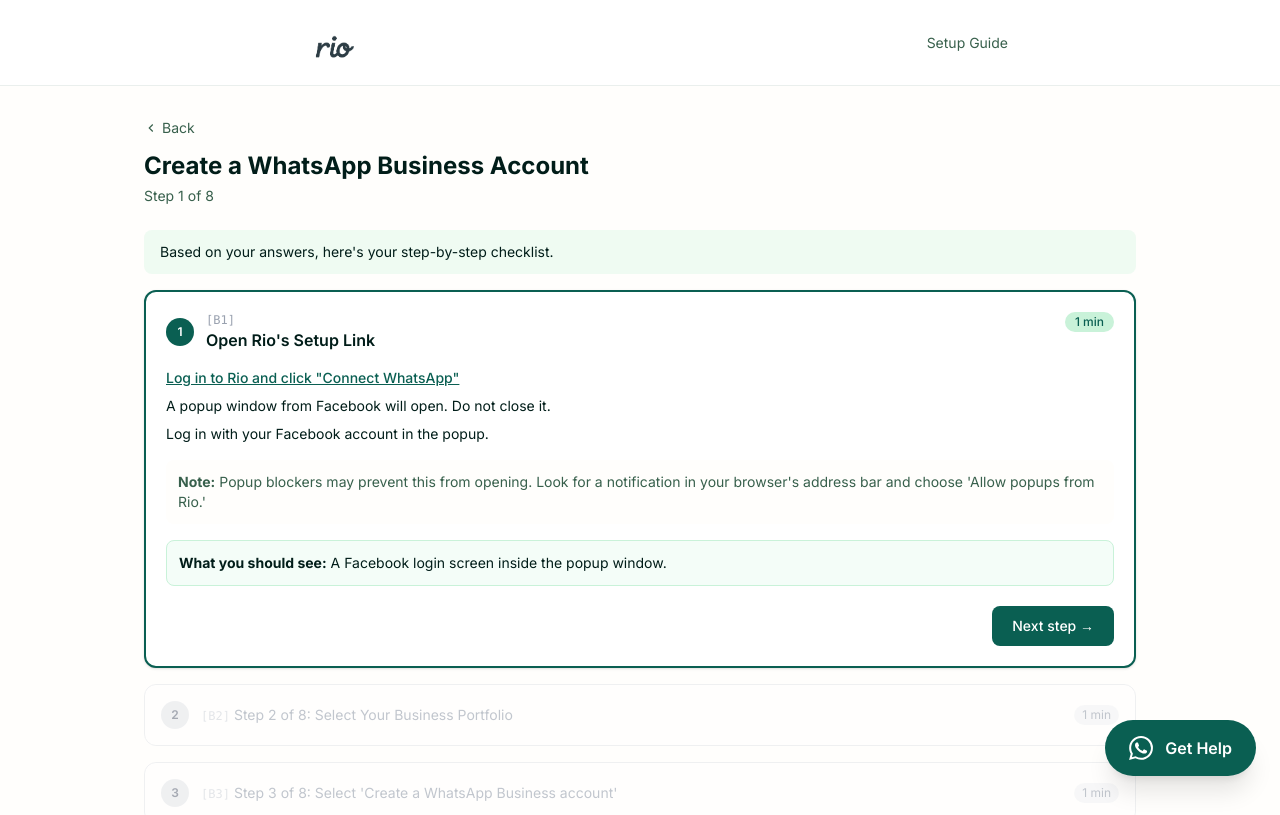
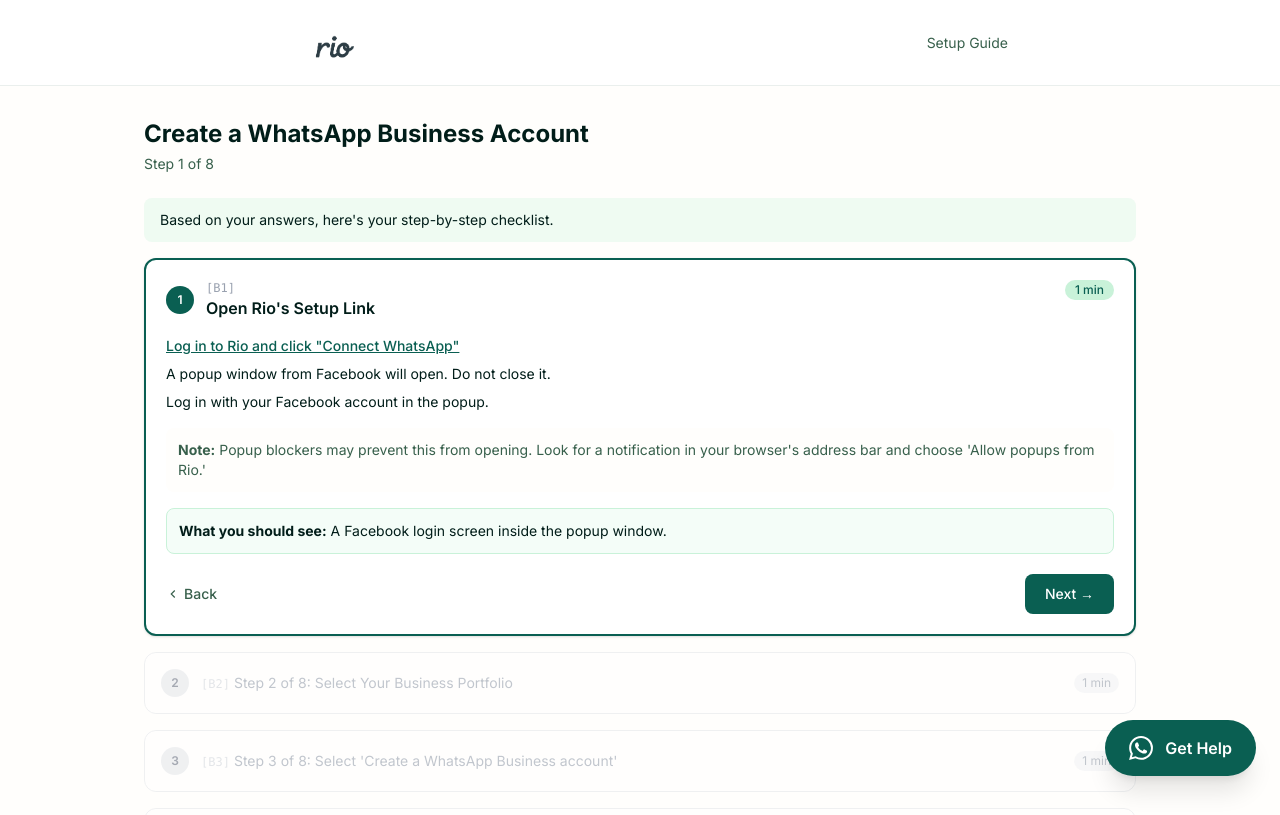
Before and after one commit to josephtandle/rio-onboarding-guide, a Next.js app: page /path-b in a window 1280 px wide. Shown: the top 815 px of the page. Built offline with nearby package versions, Linux system fonts and the light colour scheme.

Commit message:
feat: Back/Next nav in StepCard, error button above nav row
Co-Authored-By: Claude Sonnet 4.6 <noreply@anthropic.com>

```diff
--- a/components/PathPage.tsx
+++ b/components/PathPage.tsx
@@ -142,15 +142,6 @@ export default function PathPage({
 
       <main className="mx-auto w-full max-w-5xl flex-1 px-4 py-8">
         <div className="mb-6">
-          {prereqDone && (
-            <button
-              onClick={currentIndex === 0 ? () => router.push("/") : handleBack}
-              className="mb-3 flex items-center gap-1 text-sm text-rio-green hover:underline"
-            >
-              <svg width="14" height="14" viewBox="0 0 24 24" fill="none" stroke="currentColor" strokeWidth="2"><path d="m15 18-6-6 6-6"/></svg>
-              Back
-            </button>
-          )}
           <h1 className="text-2xl font-bold text-rio-black">{pathTitle}</h1>
           <p className="mt-1 text-sm text-rio-green">
             Step {Math.min(currentIndex + 1, visibleSteps.length)} of{" "}
@@ -195,6 +186,7 @@ export default function PathPage({
                   handleToggleAction(step.id, actionIdx)
                 }
                 onComplete={() => handleComplete(step.id)}
+                onBack={currentIndex === 0 ? () => router.push("/") : handleBack}
                 onBranch={(action) => handleBranch(step.id, action)}
                 totalSteps={visibleSteps.length}
                 screenId={`${screenIdPrefix}${step.number}`}
--- a/components/StepCard.tsx
+++ b/components/StepCard.tsx
@@ -12,6 +12,7 @@ interface StepCardProps {
   checkedActions: boolean[];
   onToggleAction: (actionIndex: number) => void;
   onComplete: () => void;
+  onBack: () => void;
   onBranch?: (action: string) => void;
   totalSteps: number;
   screenId?: string;
@@ -22,6 +23,7 @@ export default function StepCard({
   isActive,
   isCompleted,
   onComplete,
+  onBack,
   onBranch,
   totalSteps,
   screenId,
@@ -226,23 +228,30 @@ export default function StepCard({
 
       {/* Bottom row */}
       {!step.successState && (
-        <div className="mt-5 flex items-center justify-between gap-3">
-          {errors.length > 0 ? (
+        <div className="mt-5 space-y-3">
+          {errors.length > 0 && (
             <button
               onClick={() => { setErrorOpen(!errorOpen); setSelectedError(null); }}
-              className="rounded-lg border border-red-200 bg-red-50 px-4 py-2.5 text-sm font-medium text-red-700 hover:bg-red-100"
+              className="text-sm text-red-600 hover:underline"
             >
               I&apos;m getting an error
             </button>
-          ) : (
-            <div />
           )}
-          <button
-            onClick={onComplete}
-            className="rounded-lg bg-rio-teal px-5 py-2.5 text-sm font-medium text-white hover:opacity-90"
-          >
-            Next step &rarr;
-          </button>
+          <div className="flex items-center justify-between gap-3">
+            <button
+              onClick={onBack}
+              className="flex items-center gap-1 text-sm font-medium text-rio-green hover:underline"
+            >
+              <svg width="14" height="14" viewBox="0 0 24 24" fill="none" stroke="currentColor" strokeWidth="2"><path d="m15 18-6-6 6-6"/></svg>
+              Back
+            </button>
+            <button
+              onClick={onComplete}
+              className="rounded-lg bg-rio-teal px-5 py-2.5 text-sm font-medium text-white hover:opacity-90"
+            >
+              Next &rarr;
+            </button>
+          </div>
         </div>
       )}
     </div>
```
